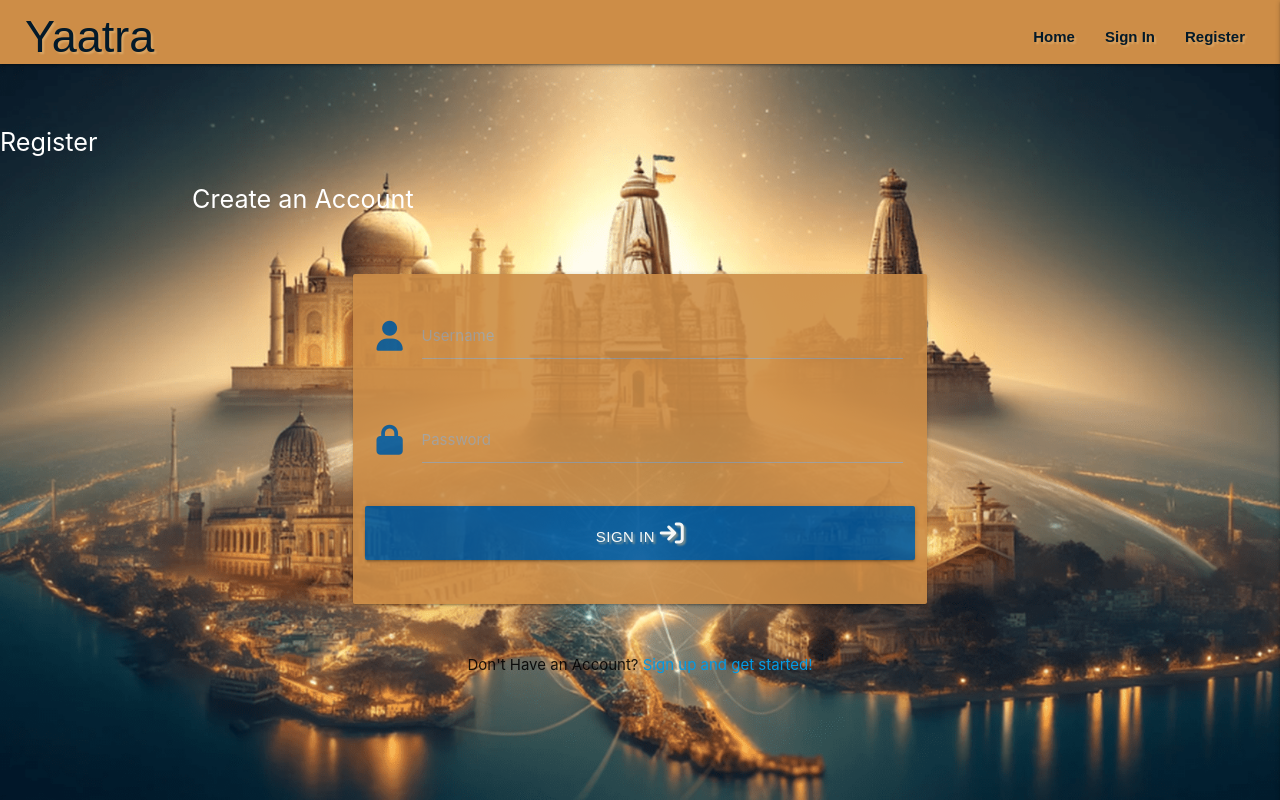
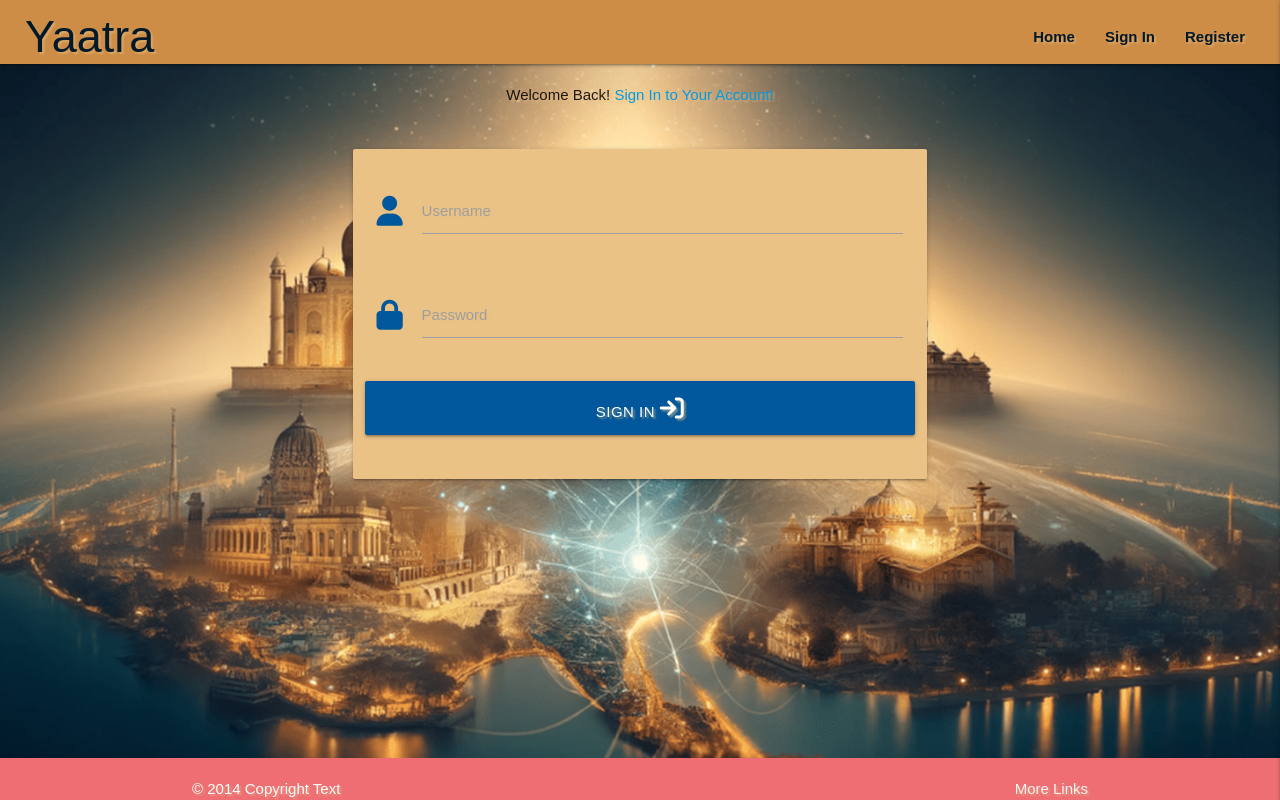
Before and after one commit to ashwinsel/Milestone-Project-3-Yatra, a Flask app: page /login in a window 1280 px wide. Run offline with Flask 3, Linux system fonts and the light colour scheme; some libraries are stand-ins or nearby versions; some web fonts are replaced.

Commit message:
Style Register and Login page

```diff
--- a/static/css/style.css
+++ b/static/css/style.css
@@ -38,8 +38,8 @@ nav ul a {
 }
 
 .card-panel{
-    background-color: #CD8D47;
-    opacity: 0.9;
+    background-color: #EAC286;
+    opacity: 6.9;
 }
 
 /* Slider Styles */
@@ -57,3 +57,16 @@ nav ul a {
     position: relative; /* Position relative to manage content stacking */
     z-index: 3; /* Ensure banner content is on top of the overlay */
 }
+
+/* footer styles */
+body {
+    display: flex;
+    min-height: 100vh;
+    flex-direction: column;
+    font-family: 'Lumanosimo', sans-serif;
+    text-shadow: 2px 2px 2px rgba(234, 194, 134, 0.5);
+  }
+
+  main {
+    flex: 1 0 auto;
+  }
--- a/templates/base.html
+++ b/templates/base.html
@@ -30,6 +30,7 @@
     <link rel="icon" type="image/x-icon" href="{{ url_for('static', filename='img/chakra.png') }}">
 </head>
 <body class="main">
+
         <!-- Logo and Navbar -->
         <!-- Inspired by Code Institute Task Manager walkthrough project -->
         <header>
@@ -71,7 +72,9 @@
             {% block header %}
             {% endblock %}
 
+
         </header>
+
 
     <!-- Modal to display flash messages-->
     <section>
@@ -94,10 +97,18 @@
         {% endwith %}
     </section>
 
-
+    <main>
     {% block body %}
     {% endblock %}
+    </main>
 
+    <!-- Footer -->
+    <footer class="page-footer">
+        <div class="container">
+        © 2014 Copyright Text
+        <a class="grey-text text-lighten-4 right" href="#!">More Links</a>
+        </div>
+      </footer>
 
     <!-- ** SCRIPTS ** -->
     <script src="https://code.jquery.com/jquery-3.7.1.min.js" integrity="sha256-/JqT3SQfawRcv/BIHPThkBvs0OEvtFFmqPF/lYI/Cxo=" crossorigin="anonymous"></script>
--- a/templates/login.html
+++ b/templates/login.html
@@ -2,16 +2,14 @@
 
 {% block header %}
 <!-- ** PAGE BANNER ** -->
-<section id="home-page-header" >
-    <div>
-    </div>
-    <div class="heading-text-block white-text">
-        <br>
-        <h1 class="flow-text fw-bold">Register</h1>
-        <div class="container">
-            <p class="flow-text lead mb-4">Create an Account</p>
+<section>
+    <div class="row">
+        <div class="col s12">
+            <p class="center-align">
+                Welcome Back!
+                <a href="{{ url_for('login')}}" class="ligth-blue-text text-darken-4">Sign In to Your Account!</a>
+            </p>
         </div>
-        <br>
     </div>
 </section>
 {% endblock %}
@@ -48,15 +46,6 @@
             </div>
         </form>
     </div>
-
-    <div class="row">
-        <div class="col s12">
-            <p class="center-align">
-                Don't Have an Account? <a href="{{ url_for('register') }}" class="ligth-blue-text text-darken-4">Sign up and get started!</a>
-            </p>
-        </div>
-    </div>
-
 </div>
 
 {% endblock %}
```
Also changed, not shown: templates/register.html (+5 -16 lines). Lines whose indentation alone changed are shown as unchanged.
